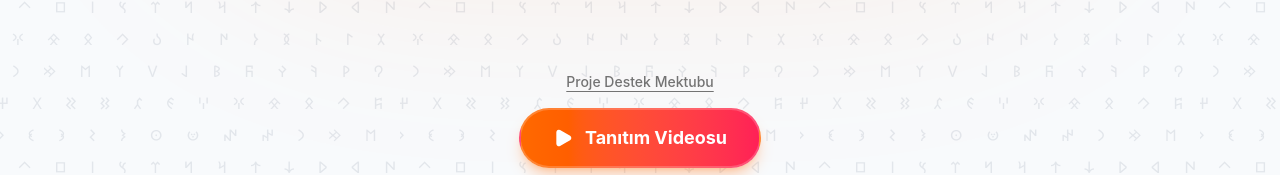
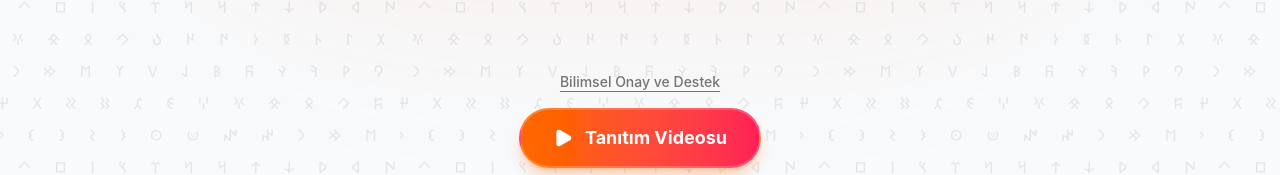
Before and after one commit to koraykunduraci/igneoyasi, a React (Vite) app: page / in a window 1280 px wide. Shown: the part 875-1050 px from the top of the page. Built offline with nearby package versions, Linux system fonts and the light colour scheme.

Commit message:
Update Project Support Letter text to Scientific Approval and Support

```diff
--- a/src/locales.js
+++ b/src/locales.js
@@ -7,7 +7,7 @@
     detailed_info: "Proje Detay",
     academic_text: "Akademik Araştırma Metni",
     intro_video: "Tanıtım Videosu",
-    support_letter: "Proje Destek Mektubu",
+    support_letter: "Bilimsel Onay ve Destek",
     close: "Kapat",
     oya_dictionary_title: "Oya Sanatı Sözlüğü",
     oya_dictionary_btn: "Oya Sanatı",
@@ -114,7 +114,7 @@
     detailed_info: "Project Details",
     academic_text: "Academic Research Text",
     intro_video: "Intro Video",
-    support_letter: "Project Support Letter",
+    support_letter: "Scientific Approval and Support",
     close: "Close",
     oya_dictionary_title: "Oya Art Dictionary",
     oya_dictionary_btn: "The Art of Oya",
```
